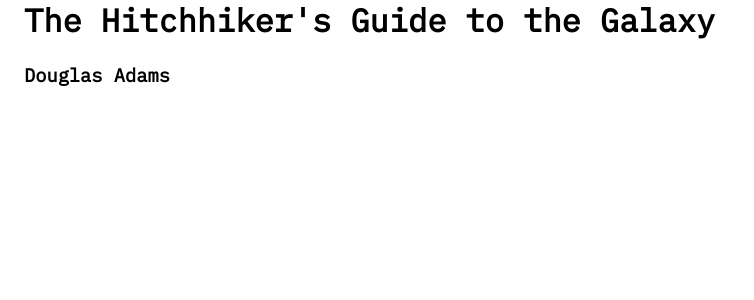
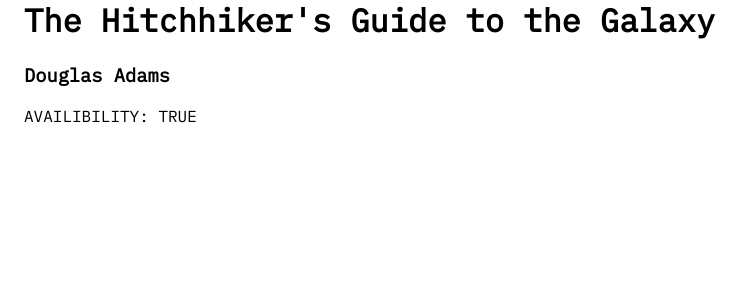
Before and after one commit to theduckfliesagain/earth-library, a Django app: page /1/ in a window 1280 px wide. Shown: the part 134-434 px from the top of the page, without its empty margins (0-754 px from the left). Run offline with Django 3.2, Linux system fonts and the light colour scheme; a user stored in the database is signed in; data comes from the database, SQL or seed files in the repository.

Commit message:
add availibility status

```diff
--- a/books/templates/books/show.html
+++ b/books/templates/books/show.html
@@ -3,5 +3,10 @@
 {% block content %}
     <h1>{{book.title}}</h1>
     <h3>{{book.author}}</h3>
+    {% if book.borrower %}
+    <p>AVAILIBILITY: FALSE</p>
+    {% else %}
+    <p>AVAILIBILITY: TRUE</p>
+    {% endif %}
 
 {% endblock content %}
```
